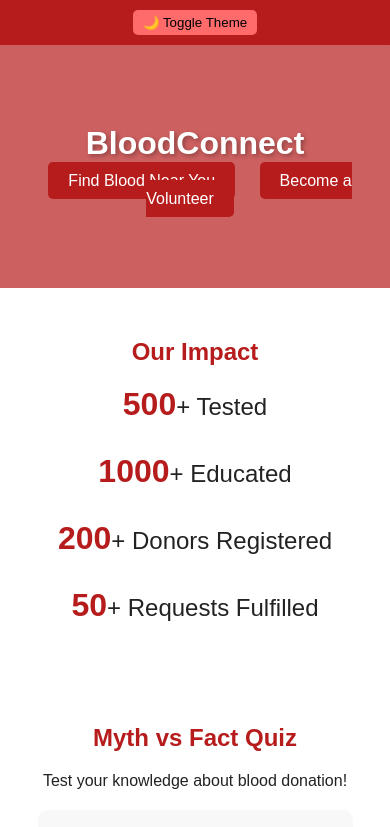
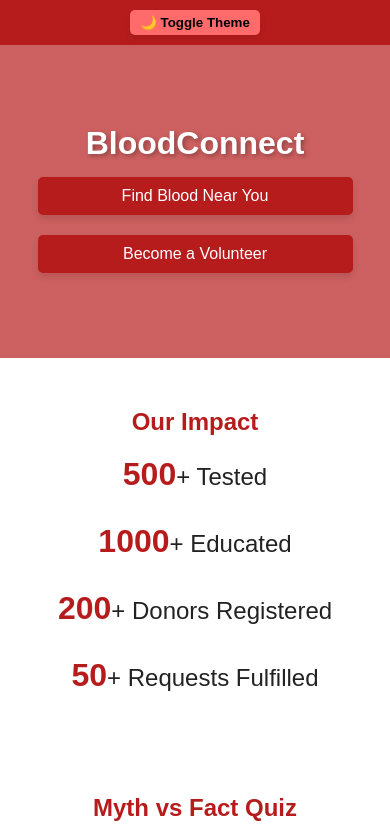
Before and after one commit to himanshu-jadhav108/BloodBond, a plain HTML site: page index.html in a window 390 px wide. Shown: the top 827 px of the page. Drawn offline with nearby package versions, Linux system fonts and the light colour scheme.

Commit message:
Updated HTML and CSS files

```diff
--- a/style.css
+++ b/style.css
@@ -316,4 +316,43 @@ footer .social i {
     flex-direction: column;
     align-items: center;
   }
+  .hero-buttons {
+    display: flex;
+    flex-direction: column;
+    align-items: center;
+    gap: 10px;
+  }
+  .hero .btn {
+    width: 90%;
+    margin: 5px 0;
+  }
 }
+/* Additional Enhancements */
+button, .btn {
+  box-shadow: 0 4px 6px rgba(0,0,0,0.1);
+}
+button:active, .btn:active {
+  transform: translateY(1px);
+  box-shadow: 0 2px 4px rgba(0,0,0,0.1);
+}
+input, select, textarea {
+  box-shadow: inset 0 2px 4px rgba(0,0,0,0.05);
+}
+input:focus, select:focus, textarea:focus {
+  outline: none;
+}
+/* Smooth Scroll for Anchor Links */
+a[href^="#"] {
+  cursor: pointer;
+}
+a[href^="#"]:hover {
+  text-decoration: underline;
+}
+/* Dark Mode Toggle Button */
+.toggle-btn {
+  font-weight: bold;
+}
+.toggle-btn:focus {
+  outline: none;
+  box-shadow: 0 0 5px var(--accent-color);
+}
```
Also changed, not shown: index.html (+1 -1 lines).
